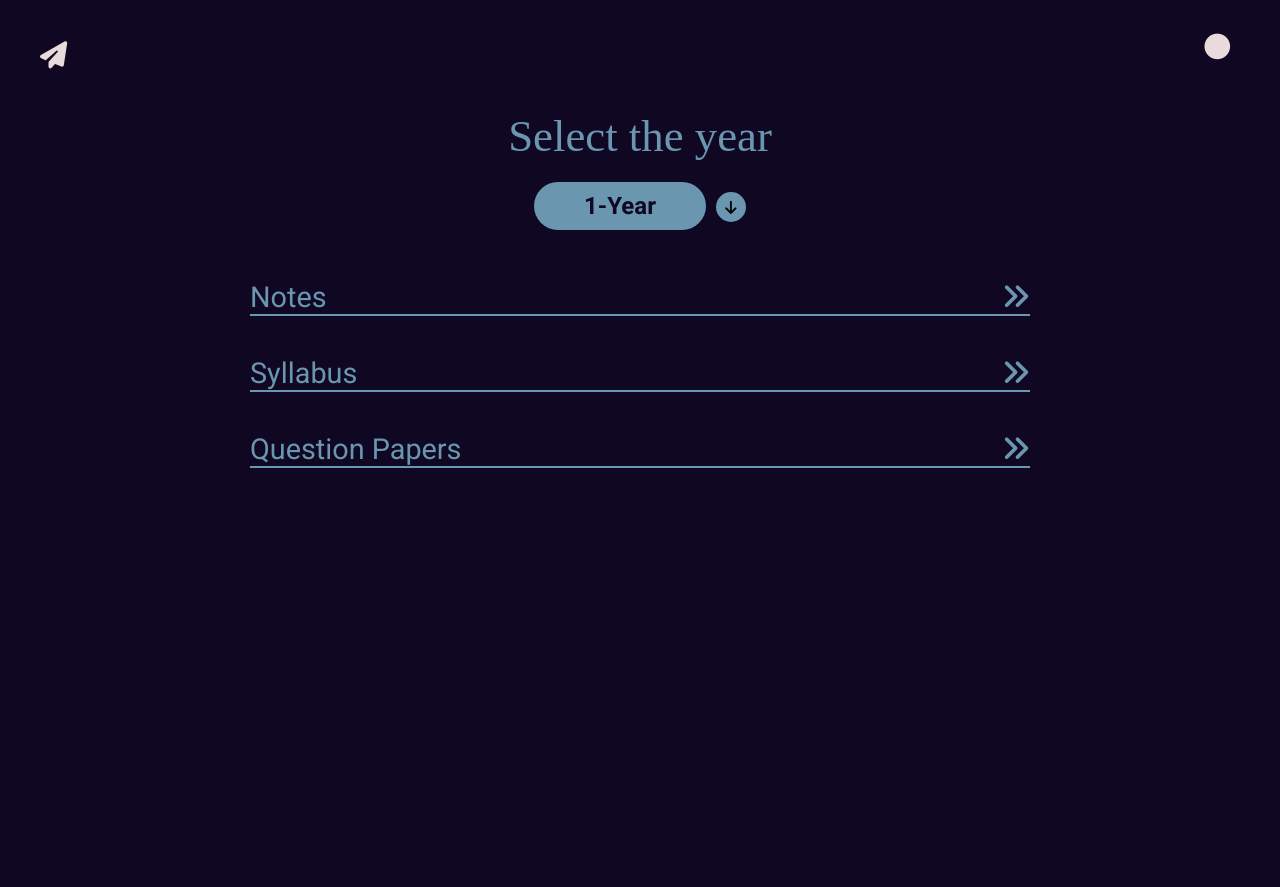
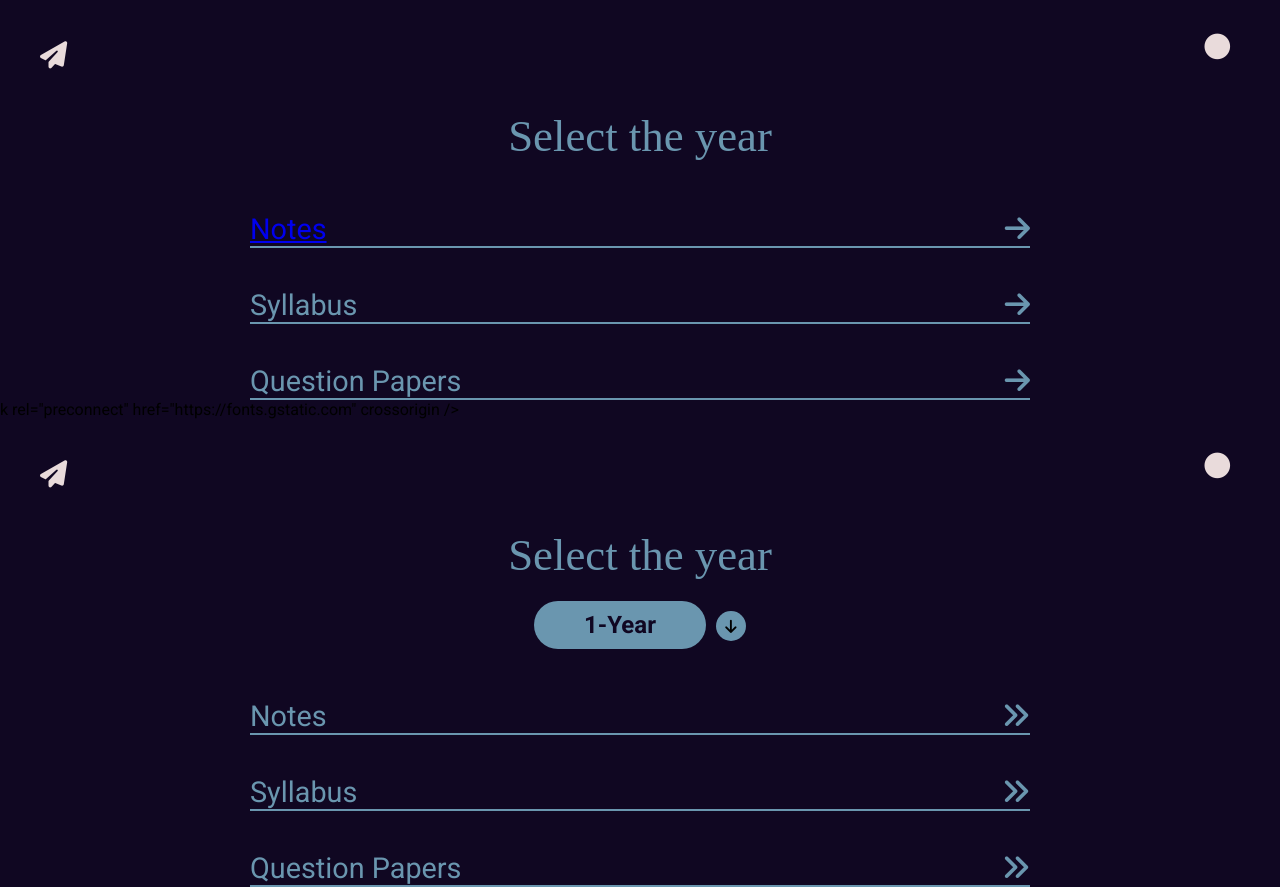
Before and after one commit to imsphere01/Sphere, a plain HTML site: page index2.html in a window 1280 px wide. Before the commit the page ends 800 px from the top, so only its background shows below. Drawn offline with Linux system fonts and the light colour scheme.

Commit message:
Update index2.html

```diff
--- a/index2.html
+++ b/index2.html
@@ -9,7 +9,98 @@
       href="https://cdnjs.cloudflare.com/ajax/libs/font-awesome/6.4.2/css/all.min.css"
     />
     <link rel="preconnect" href="https://fonts.googleapis.com" />
+    <lin<!DOCTYPE html>
+<html lang="en">
+  <head>
+    <meta charset="UTF-8" />
+    <meta name="viewport" content="width=device-width, initial-scale=1.0" />
+    <title>Student Site</title>
+    <link
+      rel="stylesheet"
+      href="https://cdnjs.cloudflare.com/ajax/libs/font-awesome/6.4.2/css/all.min.css"
+    />
+    <link rel="preconnect" href="https://fonts.googleapis.com" />
     <link rel="preconnect" href="https://fonts.gstatic.com" crossorigin />
+    <link
+      href="https://fonts.googleapis.com/css2?family=Roboto:wght@400;700&display=swap"
+      rel="stylesheet"
+    />
+    <link rel="stylesheet" href="app.css" />
+
+    <!-- Google tag (gtag.js) -->
+    <script
+      async
+      src="https://www.googletagmanager.com/gtag/js?id=G-F4M7TJJF33"
+    ></script>
+    <script>
+      window.dataLayer = window.dataLayer || [];
+      function gtag() {
+        dataLayer.push(arguments);
+      }
+      gtag("js", new Date());
+
+      gtag("config", "G-F4M7TJJF33");
+    </script>
+  </head>
+  <body>
+    <div class="container">
+      <div class="shareIcon">
+        <a href="connectingLinks/landing.html">
+          <i class="fa-solid fa-paper-plane"></i>
+        </a>
+      </div>
+      <div class="logo">
+        <i class="fa-solid fa-circle"></i>
+      </div>
+      <div class="heading">
+        <h1>Select the year</h1>
+      </div>
+     <!--- <div class="year">
+        <div class="currentYear">1-Year</div>
+        <div class="yearsContent" id="yearDropdown">
+          <div class="unhidden">
+            <a href="index.html">1-Year</a>
+            <hr />
+            <a href="connectingLinks/landing.html">2-Year</a>
+            <hr />
+            <a href="connectingLinks/landing.html">3-Year</a>
+            <hr />
+            <a href="connectingLinks/landing.html">4-Year</a>
+          </div>
+        </div>
+        <button class="yearToggler">
+          <i class="fa-solid fa-arrow-down"></i>
+        </button>
+      </div>-->
+      <div class="subjects">
+        <a href="index3.html" class="sub1">
+        <div class="subject">
+          Notes
+          <a href="index3.html" class="sub1">
+            <div class="rightIcon">
+              <i class="fa-solid fa-arrow-right"></i></div
+          >
+        </div></a>
+        <div class="subject">
+          Syllabus
+          <a href="#" class="sub2">
+            <div class="rightIcon">
+              <i class="fa-solid fa-arrow-right"></i></div
+          ></a>
+        </div>
+        <div class="subject">
+          Question Papers
+          <a href="#" class="sub3">
+            <div class="rightIcon">
+              <i class="fa-solid fa-arrow-right"></i></div
+          ></a>
+        </div>
+      </div>
+    </div>
+    <script src="app.js"></script>
+  </body>
+</html>
+k rel="preconnect" href="https://fonts.gstatic.com" crossorigin />
     <link
       href="https://fonts.googleapis.com/css2?family=Roboto:wght@400;700&display=swap"
       rel="stylesheet"
```
